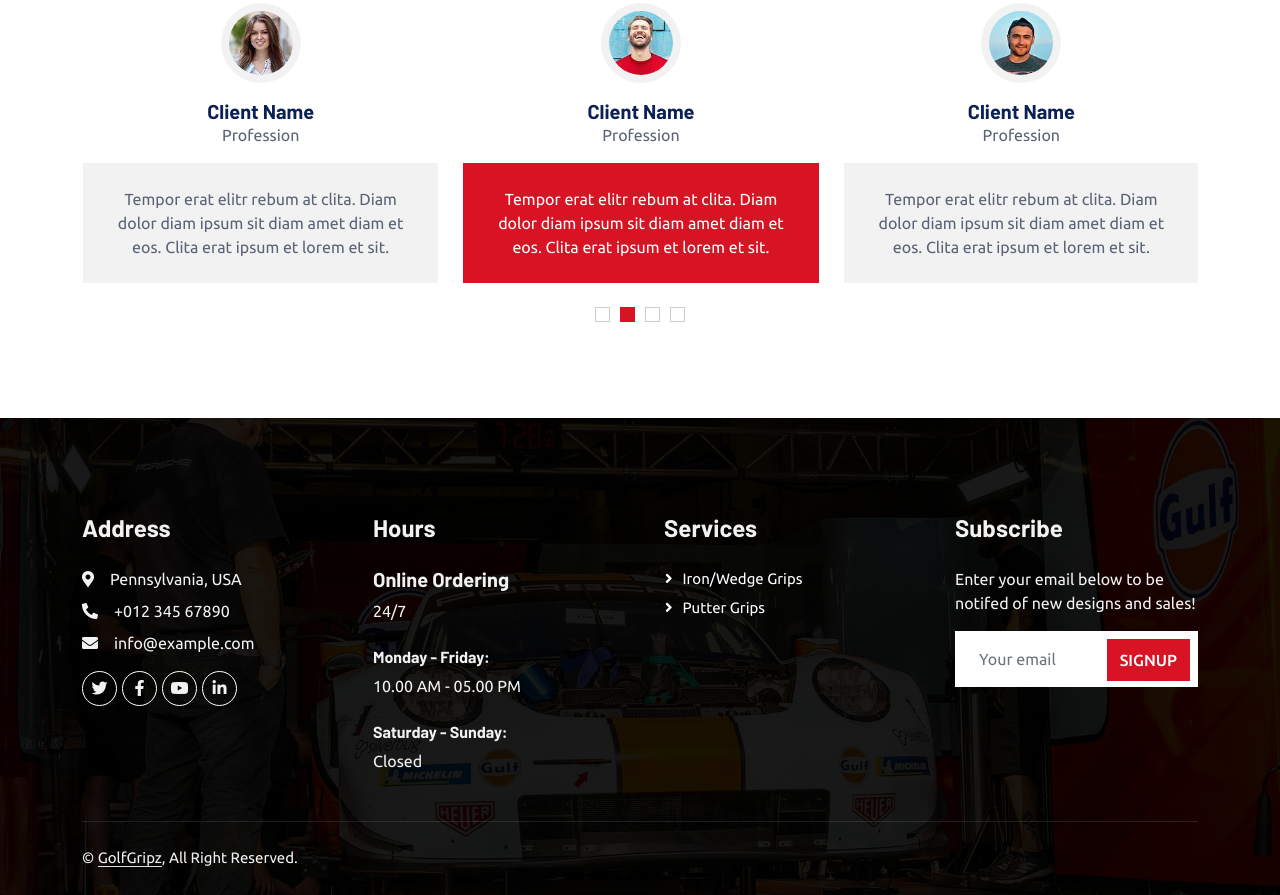
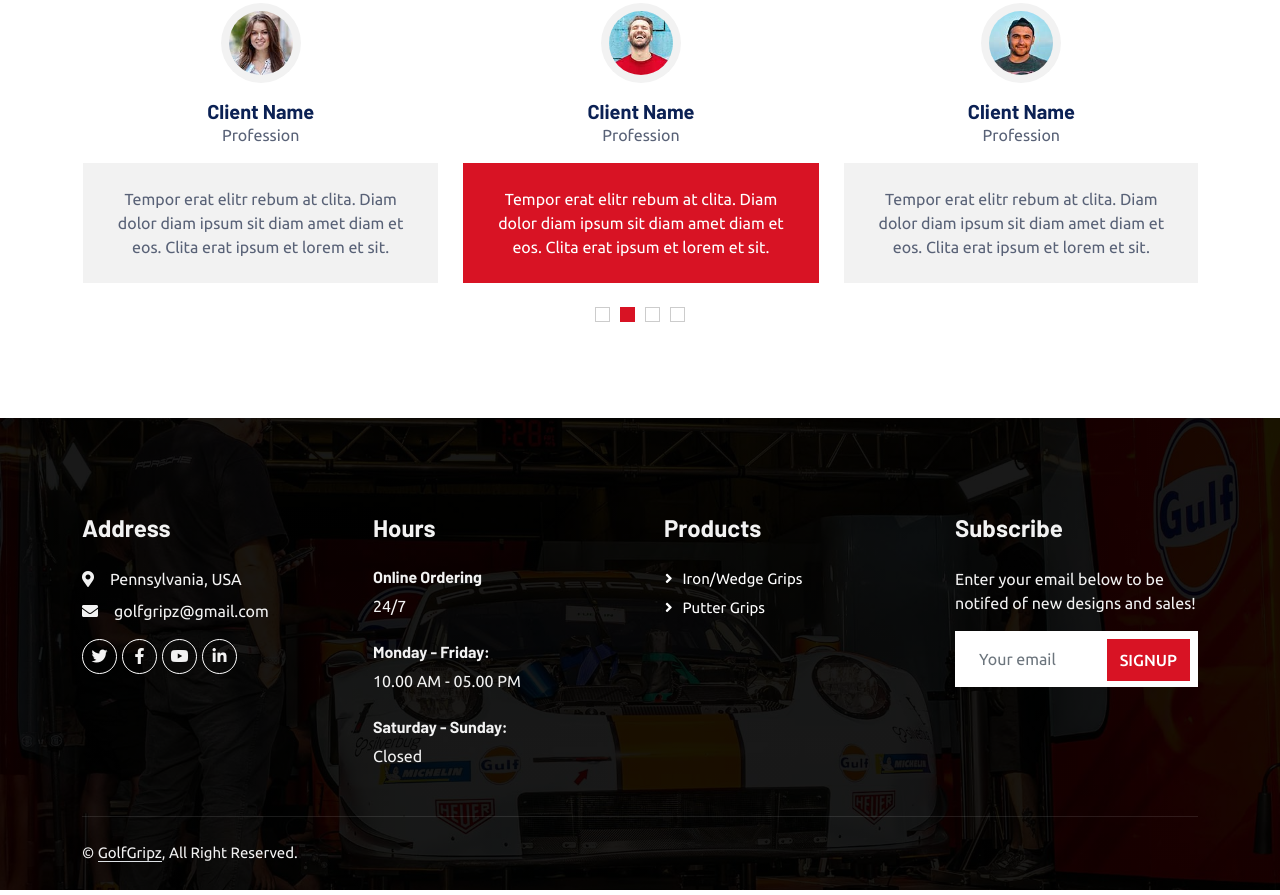
Before and after one commit to odeflitch3/golf, a plain HTML site: page index.html in a window 1280 px wide. Shown: the part 4010-4905 px from the top of the page. Drawn offline with nearby package versions, Linux system fonts and the light colour scheme; animation ran at ten frames a second.

Commit message:
Update index.html

```diff
--- a/index.html
+++ b/index.html
@@ -563,7 +563,7 @@
                     <h5 class="mb-0">Client Name</h5>
                     <p>Profession</p>
                     <div class="testimonial-text bg-light text-center p-4">
-                    <p class="mb-0">Tempor erat elitr rebum at clita. Diam dolor diam ipsum sit diam amet diam et eos. Clita erat ipsum et lorem et sit.</p>
+                    <p class="mb-0">Hello There</p>
                     </div>
                 </div>
             </div>
@@ -579,8 +579,7 @@
                 <div class="col-lg-3 col-md-6">
                     <h4 class="text-light mb-4">Address</h4>
                     <p class="mb-2"><i class="fa fa-map-marker-alt me-3"></i>Pennsylvania, USA</p>
-                    <p class="mb-2"><i class="fa fa-phone-alt me-3"></i>+012 345 67890</p>
-                    <p class="mb-2"><i class="fa fa-envelope me-3"></i>info@example.com</p>
+                    <p class="mb-2"><i class="fa fa-envelope me-3"></i>golfgripz@gmail.com</p>
                     <div class="d-flex pt-2">
                         <a class="btn btn-outline-light btn-social" href=""><i class="fab fa-twitter"></i></a>
                         <a class="btn btn-outline-light btn-social" href=""><i class="fab fa-facebook-f"></i></a>
@@ -590,7 +589,7 @@
                 </div>
                 <div class="col-lg-3 col-md-6">
                     <h4 class="text-light mb-4">Hours</h4>
-                    <h5 class="text-light">Online Ordering</h5>
+                    <h6 class="text-light">Online Ordering</h6>
                     <p class="mb-4">24/7</p>
                     <h6 class="text-light">Monday - Friday:</h6>
                     <p class="mb-4">10.00 AM - 05.00 PM</p>
@@ -598,7 +597,7 @@
                     <p class="mb-0">Closed</p>
                 </div>
                 <div class="col-lg-3 col-md-6">
-                    <h4 class="text-light mb-4">Services</h4>
+                    <h4 class="text-light mb-4">Products</h4>
                     <a class="btn btn-link" href="">Iron/Wedge Grips</a>
                     <a class="btn btn-link" href="">Putter Grips</a>
                 </div>
```
